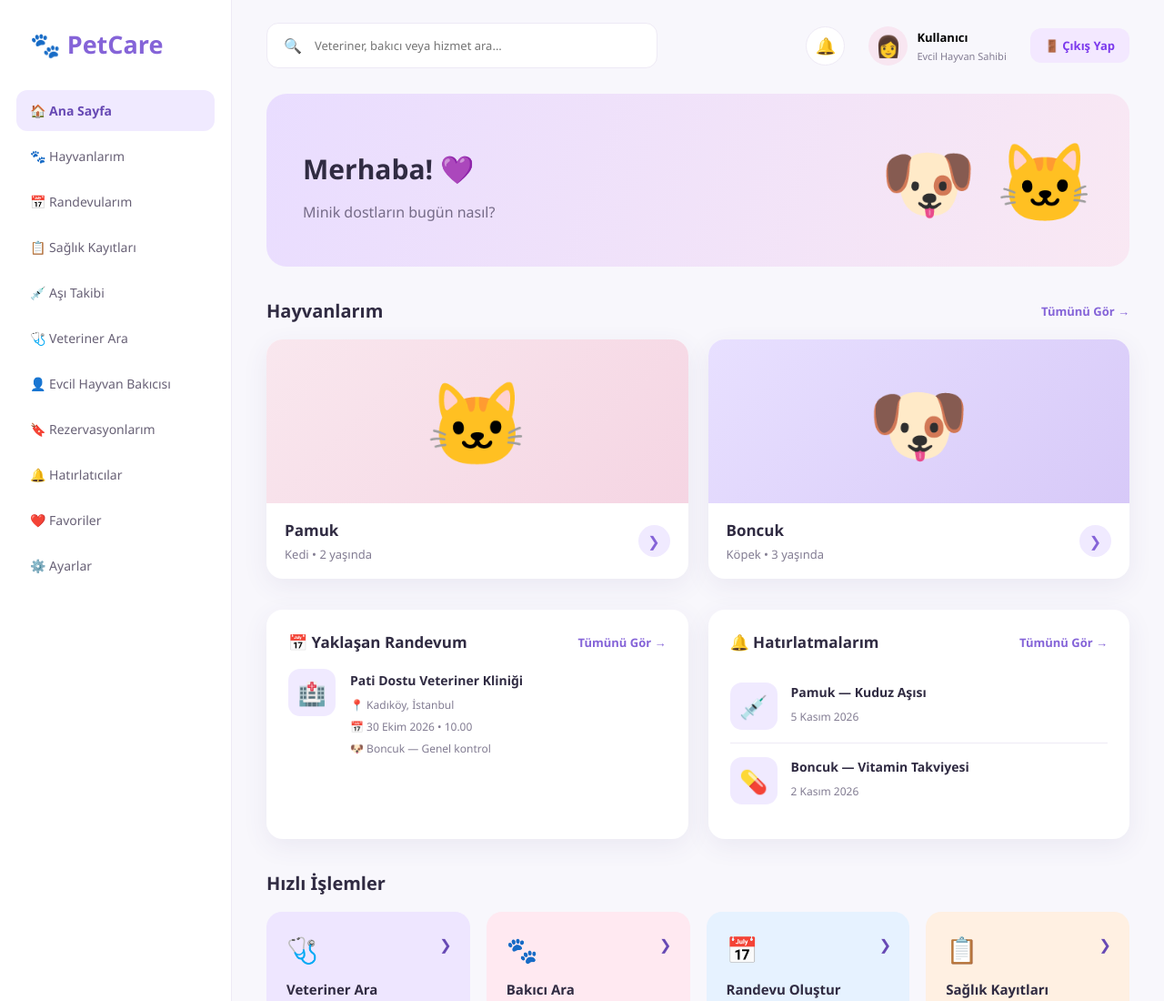
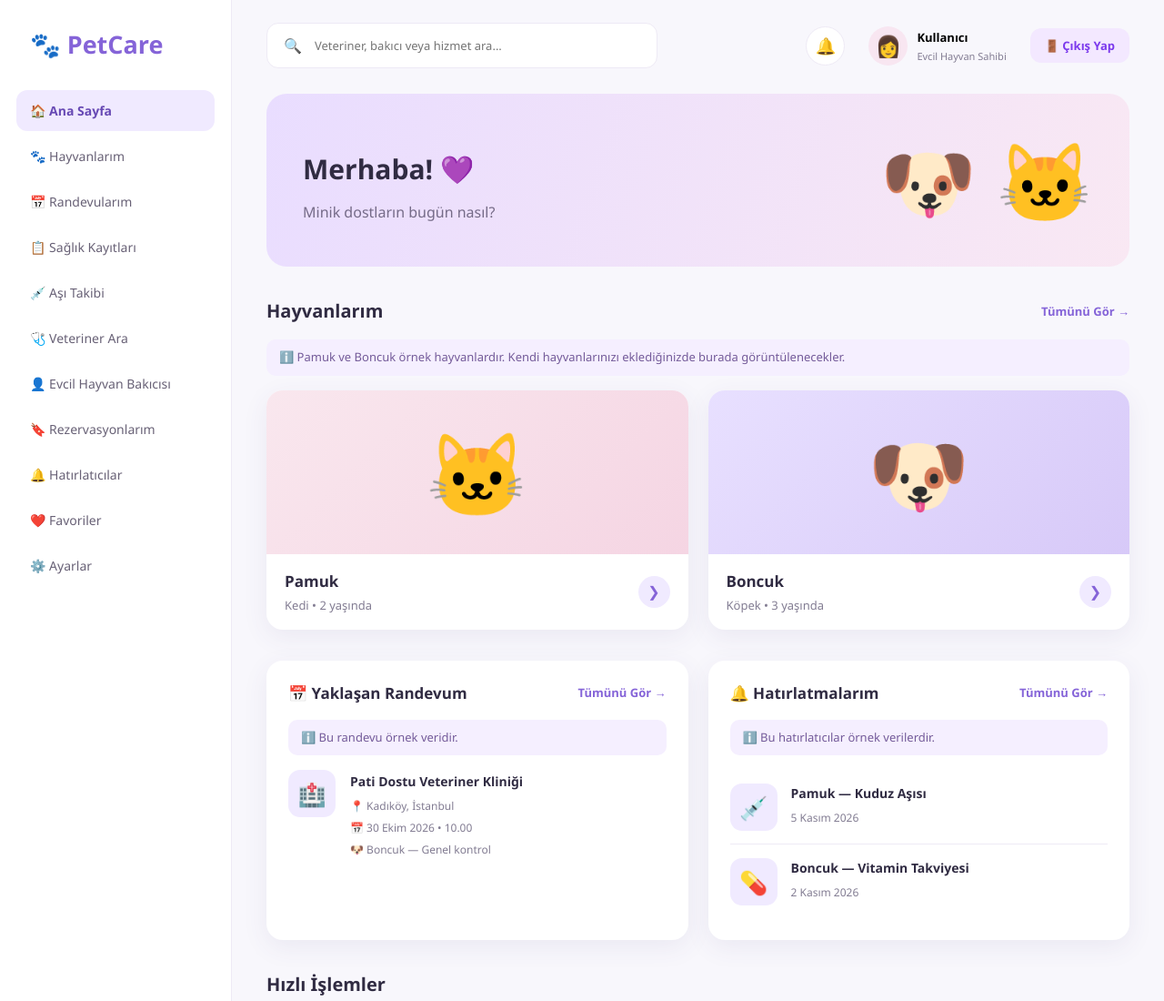
Before and after one commit to software-lecture-labs/pet-care, a plain HTML site: page src/main/webapp/index.html in a window 1280 px wide. Shown: the top 1100 px of the page at 91% size. Drawn offline with Linux system fonts and the light colour scheme; no server answers.

Commit message:
feat: ornek veriler icin bilgilendirme ekle

```diff
--- a/src/main/webapp/index.html
+++ b/src/main/webapp/index.html
@@ -72,7 +72,9 @@
                          hidden>
 
                         <h3>🔔 Bildirimler</h3>
-
+                        <p class="demo-data-note">
+                            ℹ️ Bu bildirimler tanıtım amaçlı örnek verilerdir.
+                        </p>
                         <div class="notification-item">
                             <span>💉</span>
                             <div>
@@ -169,7 +171,10 @@
                 <h2>Hayvanlarım</h2>
                 <a href="pets.html" class="view-all">Tümünü Gör →</a>
             </div>
-
+            <p class="demo-data-note">
+                ℹ️ Pamuk ve Boncuk örnek hayvanlardır.
+                Kendi hayvanlarınızı eklediğinizde burada görüntülenecekler.
+            </p>
             <div class="pet-grid">
 
                 <!-- PAMUK -->
@@ -230,7 +235,10 @@
                     <h2>📅 Yaklaşan Randevum</h2>
                     <a href="appointments.html" class="view-all">Tümünü Gör →</a>
                 </div>
-
+                <!-- ÖRNEK RANDEVU BİLGİLENDİRMESİ -->
+                <p class="demo-data-note">
+                    ℹ️ Bu randevu örnek veridir.
+                </p>
                 <div class="appointment-details">
 
                     <div class="appointment-icon">
@@ -259,7 +267,10 @@
                     <h2>🔔 Hatırlatmalarım</h2>
                     <a href="reminders.html" class="view-all">Tümünü Gör →</a>
                 </div>
-
+                <!-- ÖRNEK HATIRLATICI BİLGİLENDİRMESİ -->
+                <p class="demo-data-note">
+                    ℹ️ Bu hatırlatıcılar örnek verilerdir.
+                </p>
                 <div class="reminder-item">
 
                     <div class="reminder-icon">
--- a/src/main/webapp/style.css
+++ b/src/main/webapp/style.css
@@ -704,3 +704,17 @@ h2 {
     color: #302b42;
     overflow-wrap: anywhere;
 }
+
+/* ===================================
+   ÖRNEK VERİ BİLGİLENDİRMELERİ
+=================================== */
+
+.demo-data-note {
+    margin: 10px 0 16px;
+    padding: 10px 14px;
+    border-radius: 10px;
+    background-color: #f5efff;
+    color: #745b9a;
+    font-size: 13px;
+    line-height: 1.5;
+}
```
